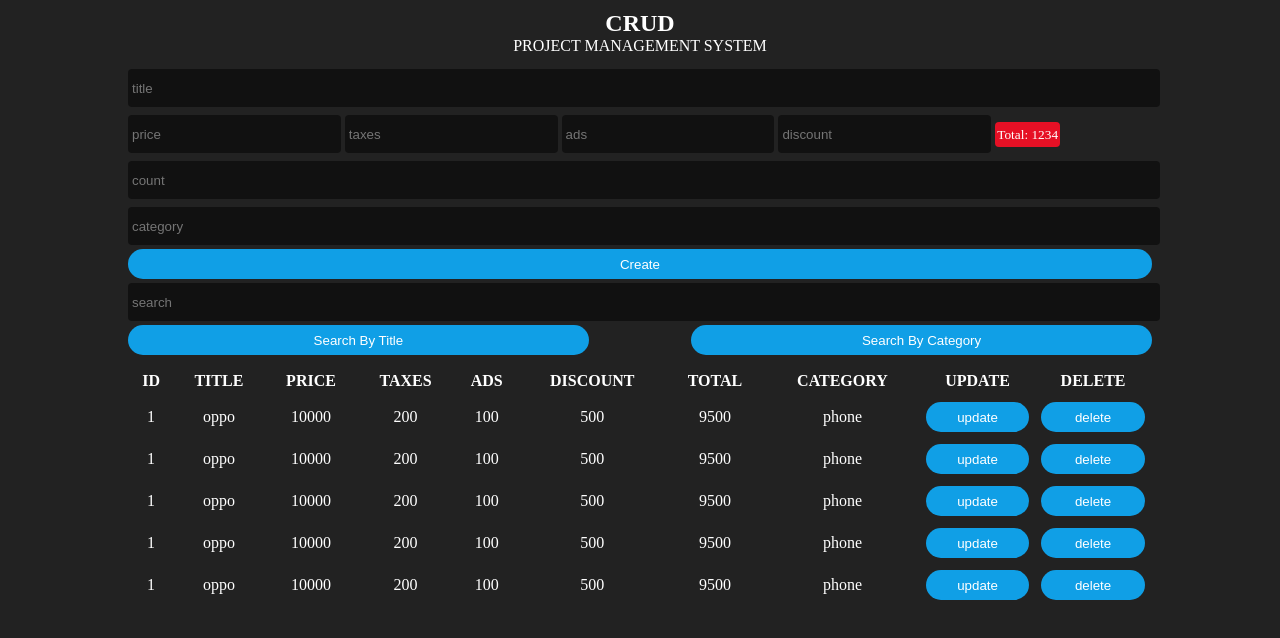
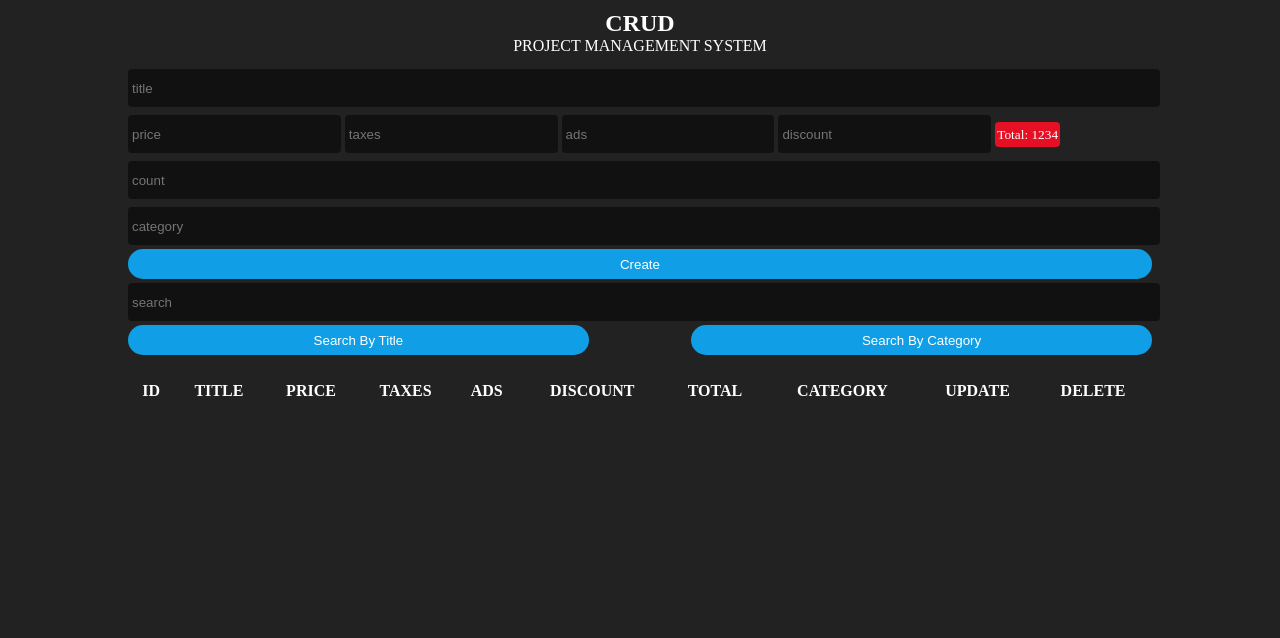
Before and after one commit to elagamy257/CRUDS, a plain HTML site: page cruds/crud.html in a window 1280 px wide. Drawn offline with Linux system fonts and the light colour scheme.

Commit message:
Update crud.html

```diff
--- a/cruds/crud.html
+++ b/cruds/crud.html
@@ -35,7 +35,9 @@
                     <button id="searchCategory">Search By Category </button>
                 </div>
             </div>
+            <div id="deleteAll">
 
+            </div>
             <table>
                 <tr>
                     <th>id</th>
@@ -50,67 +52,8 @@
                     <th>delete</th>
                 </tr>
 
-                <tbody>
-                    <tr>
-                        <td>1</td>
-                        <td>oppo</td>
-                        <td>10000</td>
-                        <td>200</td>
-                        <td>100</td>
-                        <td>500</td>
-                        <td>9500</td>
-                        <td>phone</td>
-                        <td><button id="update">update</button></td>
-                        <td><button id="delete">delete</button></td>
-                    </tr>
-                    <tr>
-                        <td>1</td>
-                        <td>oppo</td>
-                        <td>10000</td>
-                        <td>200</td>
-                        <td>100</td>
-                        <td>500</td>
-                        <td>9500</td>
-                        <td>phone</td>
-                        <td><button id="update">update</button></td>
-                        <td><button id="delete">delete</button></td>
-                    </tr>
-                    <tr>
-                        <td>1</td>
-                        <td>oppo</td>
-                        <td>10000</td>
-                        <td>200</td>
-                        <td>100</td>
-                        <td>500</td>
-                        <td>9500</td>
-                        <td>phone</td>
-                        <td><button id="update">update</button></td>
-                        <td><button id="delete">delete</button></td>
-                    </tr>
-                    <tr>
-                        <td>1</td>
-                        <td>oppo</td>
-                        <td>10000</td>
-                        <td>200</td>
-                        <td>100</td>
-                        <td>500</td>
-                        <td>9500</td>
-                        <td>phone</td>
-                        <td><button id="update">update</button></td>
-                        <td><button id="delete">delete</button></td>
-                    </tr>
-                    <tr>
-                        <td>1</td>
-                        <td>oppo</td>
-                        <td>10000</td>
-                        <td>200</td>
-                        <td>100</td>
-                        <td>500</td>
-                        <td>9500</td>
-                        <td>phone</td>
-                        <td><button id="update">update</button></td>
-                        <td><button id="delete">delete</button></td>
-                    </tr>
+                <tbody id="tbody">
+
                 </tbody>
             </table>
 
```
